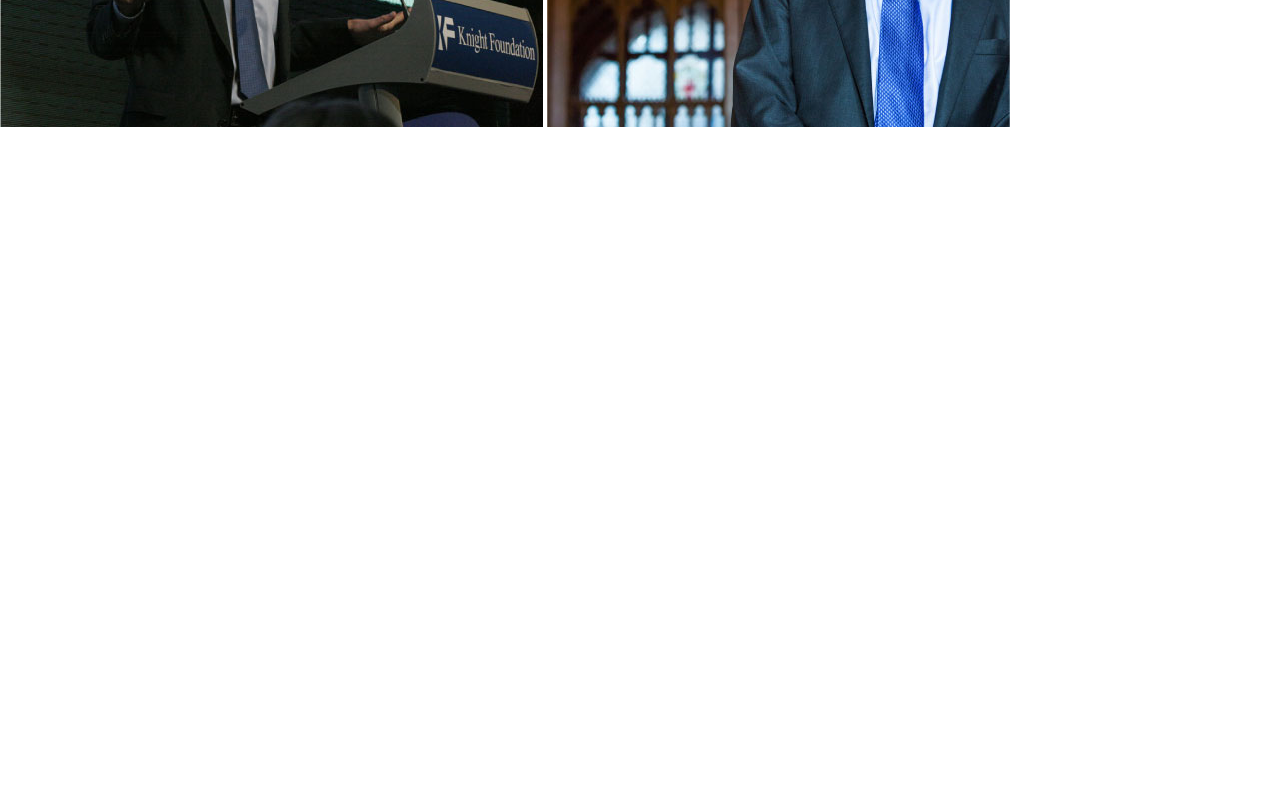
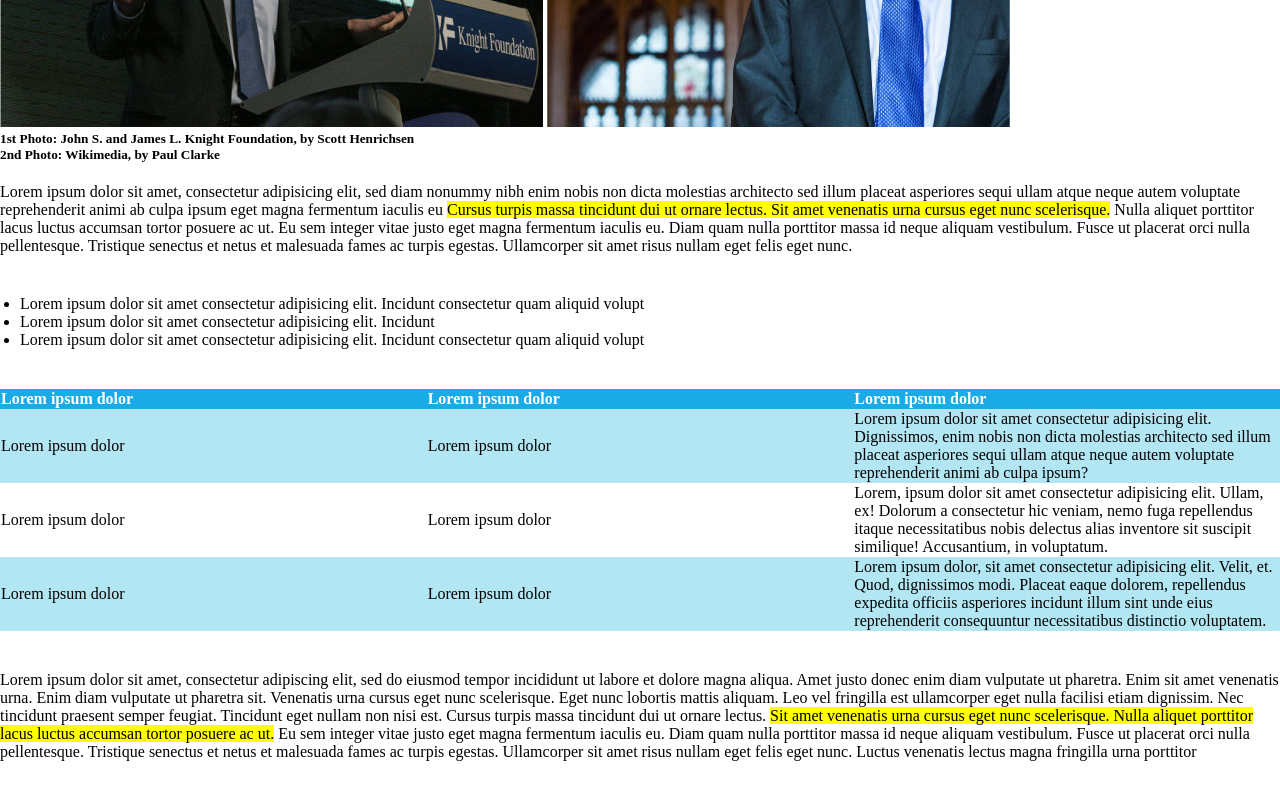
Before and after one commit to EdoBergamo/html-css-booleaner, a plain HTML site: page index.html in a window 1280 px wide. Shown: the part 496-1296 px from the top of the page. Before the commit the page ends 800 px from the top, so only its background shows below. Drawn offline with Linux system fonts and the light colour scheme.

Commit message:
[UPDATE] Finished main content

```diff
--- a/assets/css/style.css
+++ b/assets/css/style.css
@@ -30,3 +30,47 @@
     text-decoration: none;
     color: rgb(0, 153, 255);
 }
+
+.fotodue {
+    margin-bottom: 20px;
+}
+
+.highlighted {
+    background-color: yellow;
+}
+
+#articolo {
+    margin-bottom: 40px;
+}
+
+ul {
+    margin-bottom: 40px;
+    padding-left: 20px;
+}
+
+#table__header {
+    background-color: rgb(26, 170, 230);
+    height: 1px;
+}
+
+#table__header td {
+    color: #fff;
+    font-weight: bold;
+}
+
+.font-blue {
+    background-color: rgba(178,230,242,255);
+}
+
+table {
+    margin-bottom: 40px;
+    border-collapse: collapse;
+}
+
+td {
+    width: 33%;
+}
+
+#final {
+    margin-bottom: 40px;
+}
--- a/index.html
+++ b/index.html
@@ -26,6 +26,59 @@
         <img src="./assets/img/tim-1.jpg" alt="tim 1">
         <img src="./assets/img/tim-2.jpg" alt="tim 2">
 
+        <h5 class="fotouno">
+            1st Photo: John S. and James L. Knight Foundation, by Scott Henrichsen
+        </h5>
+
+        <h5 class="fotodue">
+            2nd Photo: Wikimedia, by Paul Clarke
+        </h5>
+
+        <!-- Paragrafo -->
+        <section>
+            <p id="articolo">
+                Lorem ipsum dolor sit amet, consectetur adipisicing elit, sed diam nonummy nibh enim nobis non dicta molestias architecto sed illum placeat asperiores sequi ullam atque neque autem voluptate reprehenderit animi ab culpa ipsum eget magna fermentum iaculis eu <span class="highlighted"> Cursus turpis massa tincidunt dui ut ornare lectus.
+                Sit amet venenatis urna cursus eget nunc scelerisque.</span> Nulla aliquet porttitor lacus luctus accumsan tortor posuere ac ut. Eu sem integer vitae justo eget magna fermentum iaculis eu. Diam quam nulla porttitor massa id neque aliquam vestibulum. Fusce ut placerat orci nulla pellentesque. Tristique senectus et netus et malesuada fames ac turpis egestas. Ullamcorper sit amet risus nullam eget felis eget nunc.
+            </p>
+
+            <ul>
+                <li>Lorem ipsum dolor sit amet consectetur adipisicing elit. Incidunt consectetur quam aliquid volupt</li>
+                <li>Lorem ipsum dolor sit amet consectetur adipisicing elit. Incidunt</li>
+                <li>Lorem ipsum dolor sit amet consectetur adipisicing elit. Incidunt consectetur quam aliquid volupt</li>
+            </ul>
+
+            <table>
+                <tr id="table__header">
+                    <td>Lorem ipsum dolor</td>
+                    <td>Lorem ipsum dolor</td>
+                    <td>Lorem ipsum dolor</td>
+                </tr>
+
+                <tr class="font-blue">
+                    <td>Lorem ipsum dolor</td>
+                    <td>Lorem ipsum dolor</td>
+                    <td>Lorem ipsum dolor sit amet consectetur adipisicing elit. Dignissimos, enim nobis non dicta molestias architecto sed illum placeat asperiores sequi ullam atque neque autem voluptate reprehenderit animi ab culpa ipsum?</td>
+                </tr>
+
+                <tr>
+                    <td>Lorem ipsum dolor</td>
+                    <td>Lorem ipsum dolor</td>
+                    <td>Lorem, ipsum dolor sit amet consectetur adipisicing elit. Ullam, ex! Dolorum a consectetur hic veniam, nemo fuga repellendus itaque necessitatibus nobis delectus alias inventore sit suscipit similique! Accusantium, in voluptatum.</td>
+                </tr>
+
+                <tr class="font-blue">
+                    <td>Lorem ipsum dolor</td>
+                    <td>Lorem ipsum dolor</td>
+                    <td>Lorem ipsum dolor, sit amet consectetur adipisicing elit. Velit, et. Quod, dignissimos modi. Placeat eaque dolorem, repellendus expedita officiis asperiores incidunt illum sint unde eius reprehenderit consequuntur necessitatibus distinctio voluptatem.</td>
+                </tr>
+            </table>
+        </section>
+
+        <!-- Conclusioni -->
+        <p id="final">
+            Lorem ipsum dolor sit amet, consectetur adipiscing elit, sed do eiusmod tempor incididunt ut labore et dolore magna aliqua. Amet justo donec enim diam vulputate ut pharetra. Enim sit amet venenatis urna. Enim diam vulputate ut pharetra sit. Venenatis urna cursus eget nunc scelerisque. Eget nunc lobortis mattis aliquam. Leo vel fringilla est ullamcorper eget nulla facilisi etiam dignissim. Nec tincidunt praesent semper feugiat. Tincidunt eget nullam non nisi est. Cursus turpis massa tincidunt dui ut ornare lectus.
+            <span class="highlighted">Sit amet venenatis urna cursus eget nunc scelerisque. Nulla aliquet porttitor lacus luctus accumsan tortor posuere ac ut.</span> Eu sem integer vitae justo eget magna fermentum iaculis eu. Diam quam nulla porttitor massa id neque aliquam vestibulum. Fusce ut placerat orci nulla pellentesque. Tristique senectus et netus et malesuada fames ac turpis egestas. Ullamcorper sit amet risus nullam eget felis eget nunc. Luctus venenatis lectus magna fringilla urna porttitor
+        </p>
     </main>
 </body>
 </html>
```
